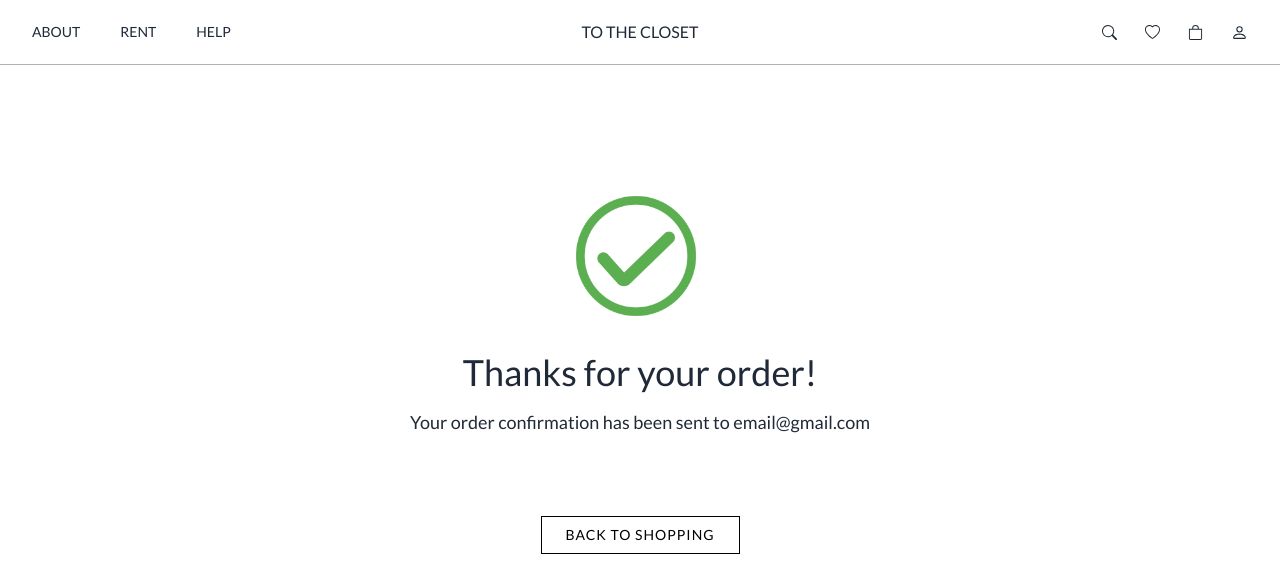
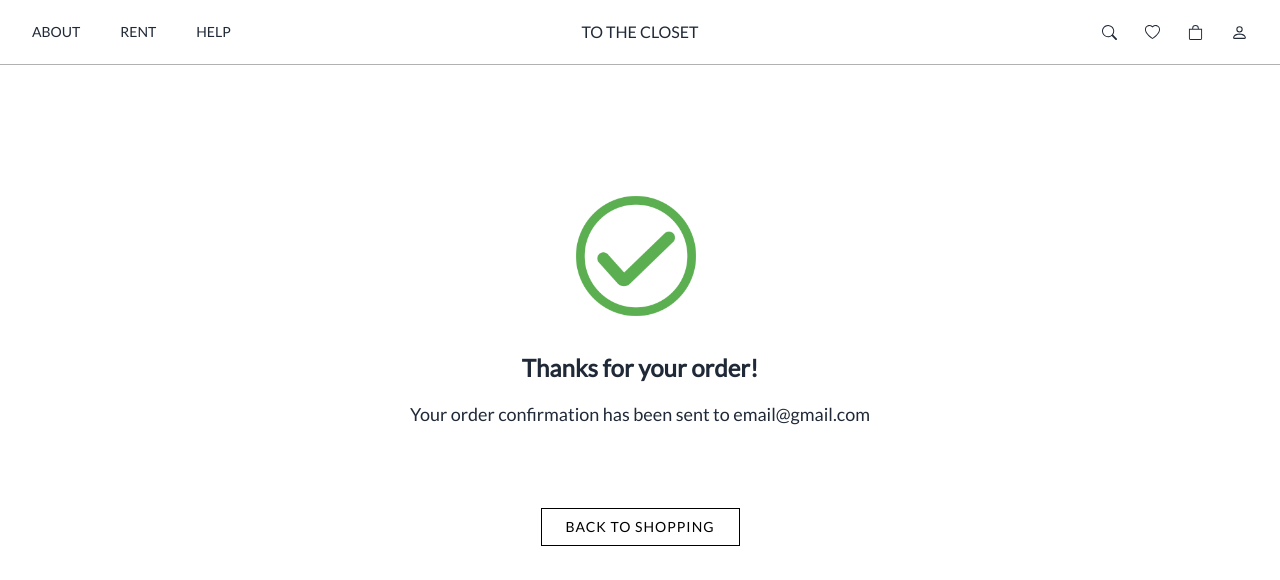
Before and after one commit to smu-hack-dsc/Team-04-Project, a Next.js app in the folder tothecloset/: page /order/confirmation in a window 1280 px wide. Shown: the top 580 px of the page. Built offline with nearby package versions, Linux system fonts and the light colour scheme.

Commit message:
resized fonts

```diff
--- a/tothecloset/src/app/order/confirmation/page.tsx
+++ b/tothecloset/src/app/order/confirmation/page.tsx
@@ -11,7 +11,7 @@
       </div>
 
       <div className="flex items-center justify-center flex-col mt-4">
-        <h1 className="text-4xl text-center">Thanks for your order!</h1>
+        <h1 className="text-2xl font-bold text-center">Thanks for your order!</h1>
         <p className="text-lg text-center text-gray-500 mt-4">Your order confirmation has been sent to email@gmail.com</p>
       </div>
 
```
